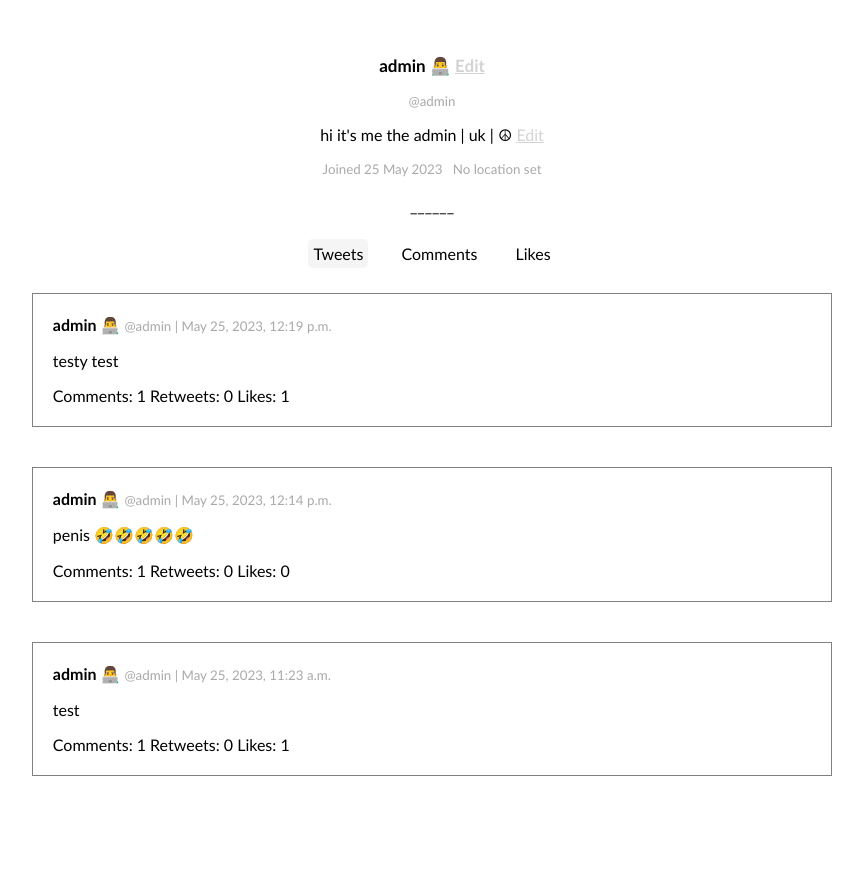
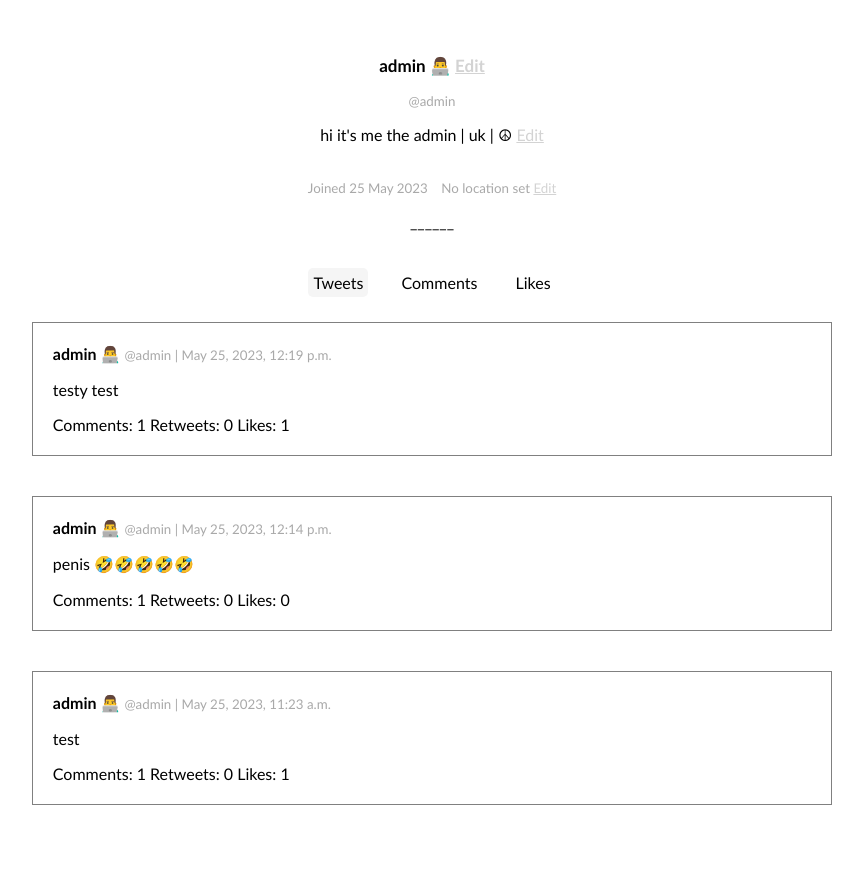
Before and after one commit to rpg0001/not-twitter, a Django app: page /users/profile/ in a window 1280 px wide. Shown: the part 178-1073 px from the top of the page, without its empty margins (208-1071 px from the left). Before the commit the page ends 954 px from the top, so only its background shows below. Run offline with Django 4.2, Linux system fonts and the light colour scheme; a user stored in the database is signed in; data comes from the database, SQL or seed files in the repository; both versions use the stored data as it was after the commit.

Commit message:
location

```diff
--- a/templates/users/profile.html
+++ b/templates/users/profile.html
@@ -10,12 +10,19 @@
     <p>{{user.profile.bio}} <a href="{% url 'settings' %}"><a href="{% url 'settings' %}">Edit</a></p>
 {% endif %}
 
+<p><small>
+    <i class="fa-solid fa-calendar-days"></i> Joined {{ user.date_joined|date:"d M Y" }}
+    &nbsp;&nbsp;
+    {% if user.profile.location %}
+        <i class="fa-solid fa-location-dot"></i> {{ user.profile.location }}
+    {% else %}
+        <i class="fa-solid fa-location-dot"></i> No location set
+    {% endif %}
+    <a href="{% url 'settings' %}">Edit</a></p>
+</small>______</p>
 
-<small> <i class="fa-solid fa-calendar-days"></i> Joined {{ user.date_joined|date:"d M Y" }}&nbsp;&nbsp;<i class="fa-solid fa-location-dot"></i> No location set</small>
-<br>
-______
-<br>
-<br>
+
+
 <nav>
     <a id="profile-tweets" href="{% url 'profile' %}">Tweets</a>&emsp;&emsp;
     <a id="profile-comments" href="{% url 'profile_comments' %}">Comments</a>&emsp;&emsp;
--- a/users/forms.py
+++ b/users/forms.py
@@ -43,7 +43,11 @@ class ProfileUpdateForm(forms.ModelForm):
         'class': 'input',
         'type': 'text',
     }))
+    location = forms.CharField(widget=forms.TextInput(attrs={
+        'class': 'input',
+        'type': 'text',
+    }))
 
     class Meta:
         model = Profile
-        fields = ('display_name', 'bio')
+        fields = ('display_name', 'bio', 'location')
--- a/users/models.py
+++ b/users/models.py
@@ -8,6 +8,7 @@ class Profile(models.Model):
     user = models.OneToOneField(User, on_delete=models.CASCADE)
     bio = models.TextField(default="")
     display_name = models.CharField(default="", max_length=150)
+    location = models.CharField(blank=True, max_length=150)
 
     def save(self, *args, **kwargs):
         super().save(*args, **kwargs)
```
Also changed, not shown: db.sqlite3, users/migrations/0005_profile_location.py (added).
